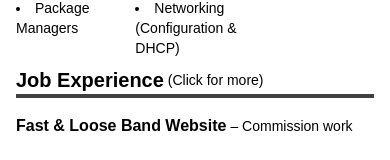
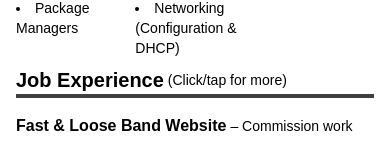
Before and after one commit to jleenerts/zozsite, a Next.js app: page /resume in a window 390 px wide. Shown: the part 1200-1360 px from the top of the page. Built offline with nearby package versions, Linux system fonts and the light colour scheme; a web font is replaced by a local one.

Commit message:
change text to clarify mobile taps work

```diff
--- a/app/resume/page.tsx
+++ b/app/resume/page.tsx
@@ -115,7 +115,7 @@ export default function ResumePage() {
          <section id="work-history" className="pt-2 text-xl">
             <div className="flex items-center border-b-4 border-black/75 dark:border-white/75">
                <b>Job Experience</b>
-               <p className="ml-1 text-sm">(Click for more)</p>
+               <p className="ml-1 text-sm">(Click/tap for more)</p>
             </div>
             <div id="jobs"className="flex flex-col lg:flex-row w-full">
                <div id="col1" className="basis-1/2">
```
